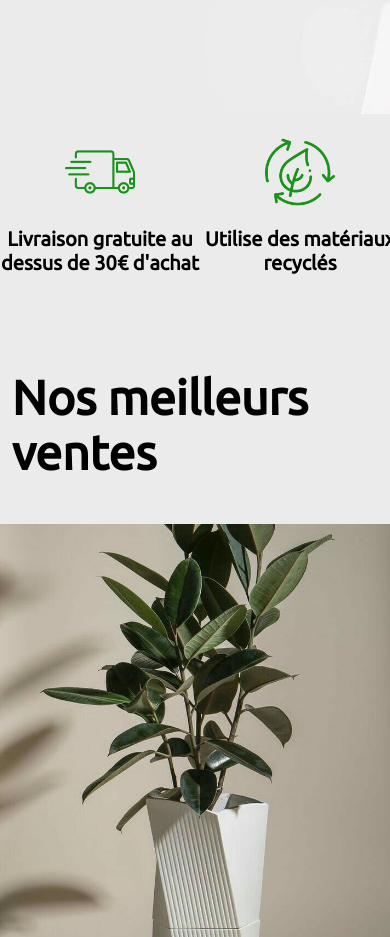
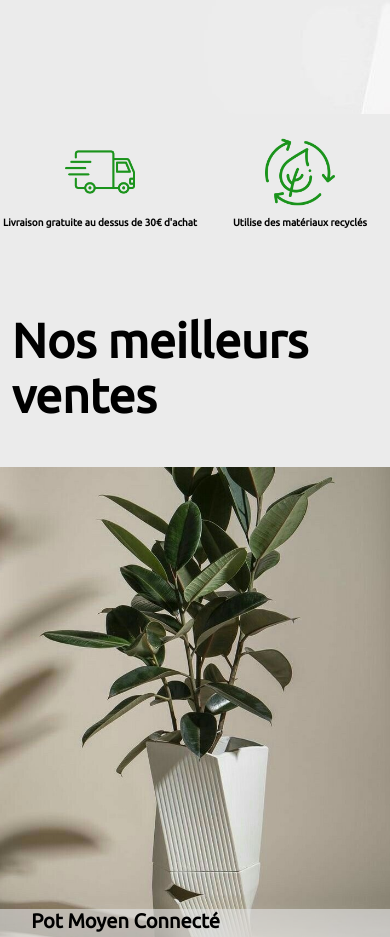
Before and after one commit to Matteostbl/landing-page, a plain HTML site: page index.html in a window 390 px wide. Shown: the part 800-1737 px from the top of the page. Drawn offline with Linux system fonts and the light colour scheme.

Commit message:
Add files via upload

```diff
--- a/css/style.css
+++ b/css/style.css
@@ -309,6 +309,9 @@ nav.navgauche img{
     width: 50%;
 }
 
+.info-items{
+    font-size: 50%;
+}
 .info-items img{
     width: 35%;
 }
@@ -335,10 +338,13 @@ nav.navgauche img{
 .innovation-liste{
     font-size: 120%;
 }
+
+
+
 }
 
 
-    /* Moitié fenetre pc */
+
 @media screen and (max-width:1200px) and (min-width:900px){
     .landing-page {
         background: url(../images/background/backdemipc.jfif);
```
